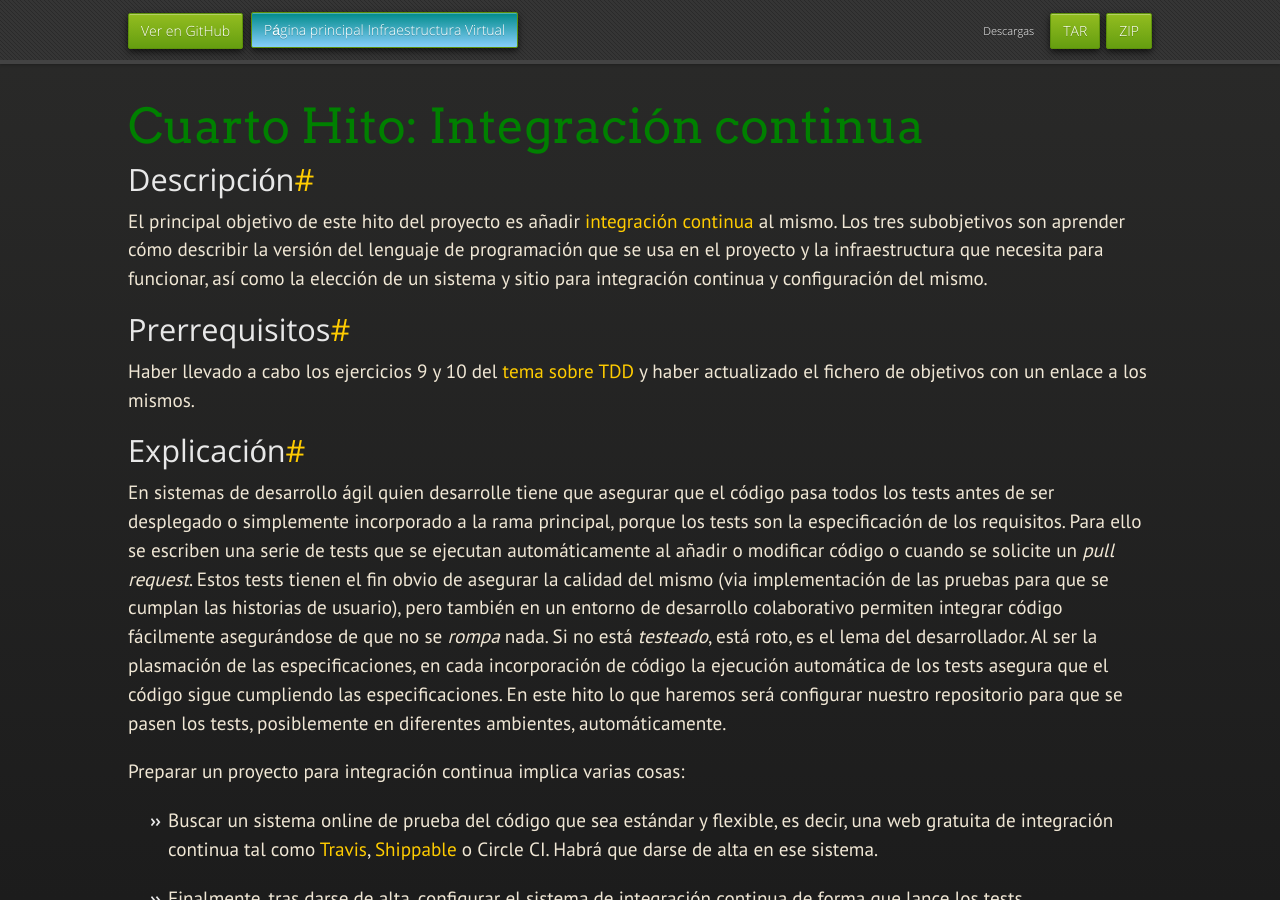
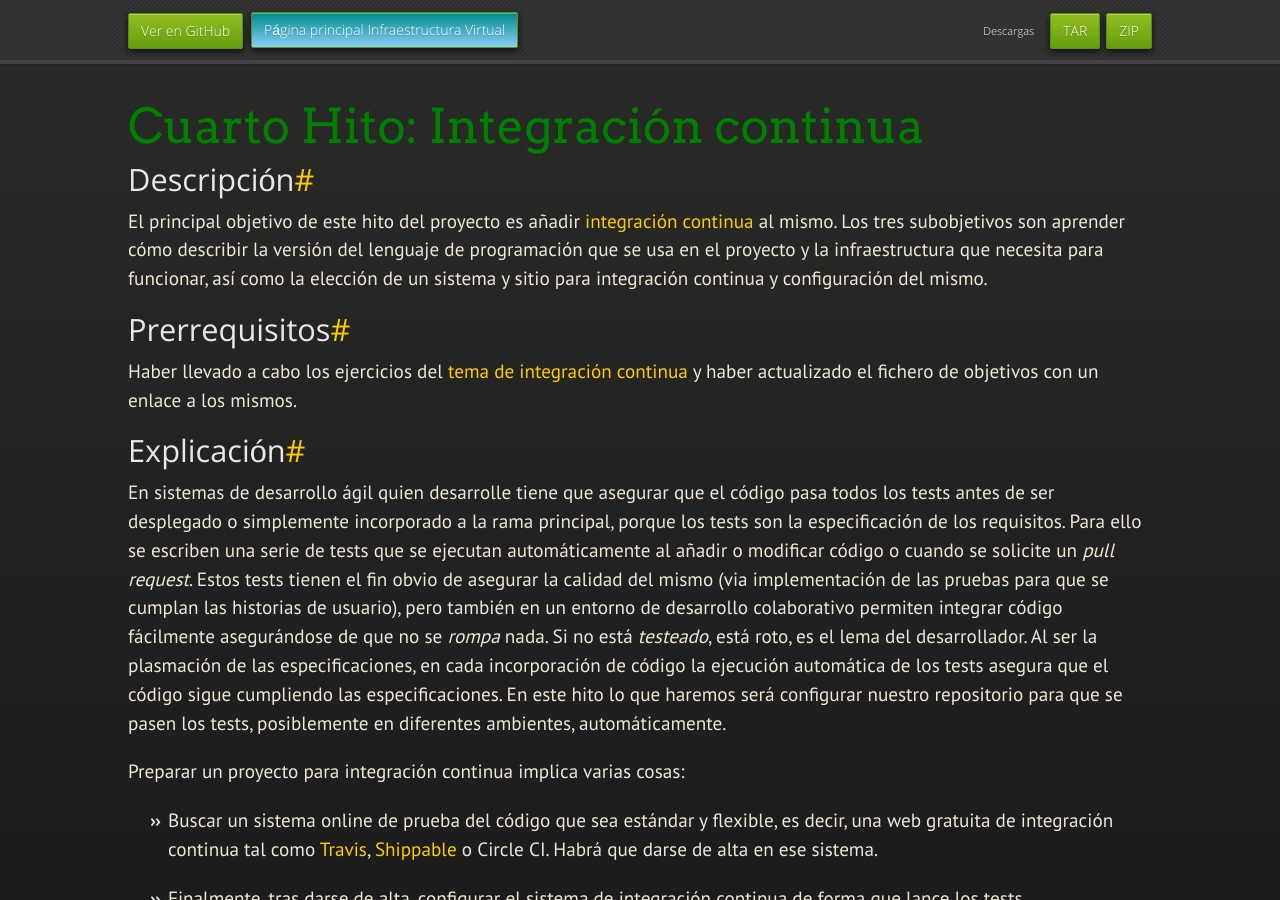
Before and after one commit to JJ/IV, a Jekyll site: the page built from documentos/proyecto/4.CI.md, in a window 1280 px wide and 900 px high. Built offline with Jekyll 4.4.1, drawn with Linux system fonts in a browser that asks for light colours; nearby versions of some CDN libraries; some web fonts are replaced; our own code applies the rules of GitHub Pages for plain Markdown files.

Commit message:
Sync documentos/proyecto/4.CI.md de master a gh-pages

```diff
--- a/documentos/proyecto/4.CI.md
+++ b/documentos/proyecto/4.CI.md
@@ -16,9 +16,9 @@ integración continua y configuración del mismo.
 
 ## Prerrequisitos
 
-Haber llevado a cabo los ejercicios 9 y 10
+Haber llevado a cabo los ejercicios
 del
-[tema sobre TDD](http://jj.github.io/IV/documentos/temas/Desarrollo_basado_en_pruebas)
+[tema de integración continua](http://jj.github.io/IV/documentos/temas/Integracion_continua)
 y haber actualizado el fichero de objetivos con un enlace a los mismos.
 
 ## Explicación
```
